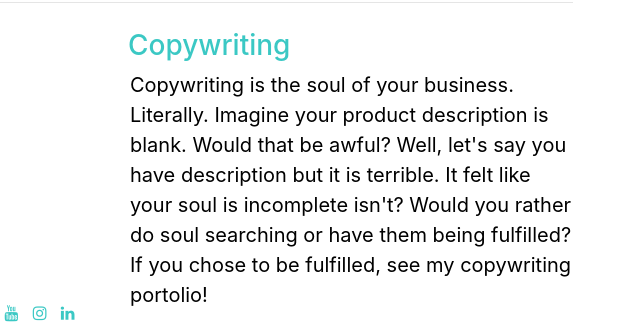
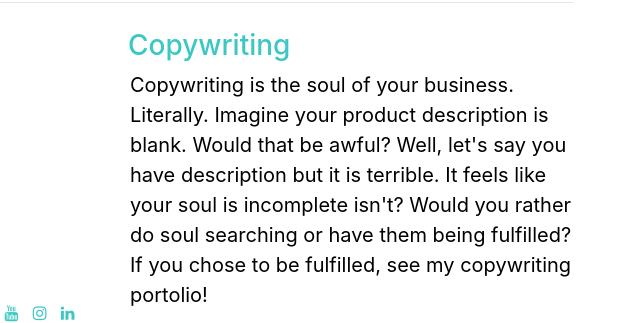
Before and after one commit to bjardin/bjardin.test.github.io, a website: page HTML Blank.html in a window 1280 px wide. Shown: the part 475-798 px from the top of the page, 622-1262 px from the left. Drawn offline with nearby package versions, Linux system fonts and the light colour scheme; a web font is replaced by a local one.

Commit message:
Update HTML Blank.html

```diff
--- a/HTML Blank.html
+++ b/HTML Blank.html
@@ -106,7 +106,7 @@
         </div>
         <div class="col-md-5">
           <h3>Copywriting</h3>
-          <p>Copywriting is the soul of your business. Literally. Imagine your product description is blank. Would that be awful? Well, let's say you have description but it is terrible. It felt like your soul is incomplete isn't? Would you rather do soul searching or have them being fulfilled? If you chose to be fulfilled, see my copywriting portolio!</p>
+          <p>Copywriting is the soul of your business. Literally. Imagine your product description is blank. Would that be awful? Well, let's say you have description but it is terrible. It feels like your soul is incomplete isn't? Would you rather do soul searching or have them being fulfilled? If you chose to be fulfilled, see my copywriting portolio!</p>
           <a class="btn btn-info" href="Copywriting.html">View Projects</a>
         </div>
       </div>
```
